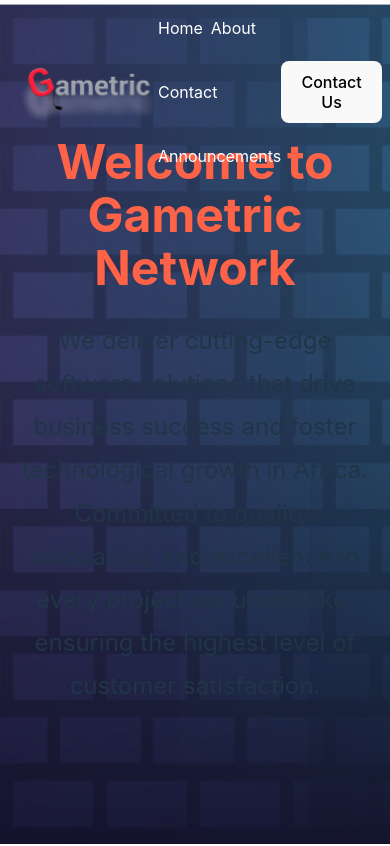
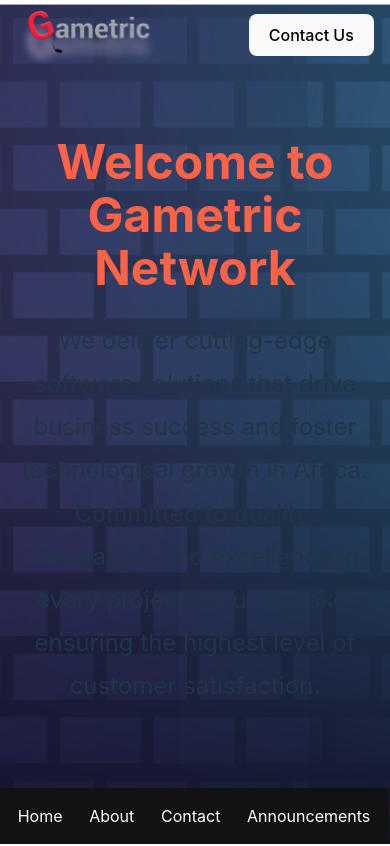
Before and after one commit to Nelyon108/GametricFrontend, a React (Vite) app: page / in a window 390 px wide. Shown: the top 846 px of the page. Built offline with nearby package versions, Linux system fonts and the light colour scheme; no server answers.

Commit message:
Migrated the single file data
Did not fix colors. Dont mind

```diff
--- a/src/App.css
+++ b/src/App.css
@@ -42,7 +42,6 @@
   gap: 1rem;
   display: flex;
   flex-direction: row;
-  flex-wrap: wrap;
 }
 
 .navigation p{
@@ -374,6 +373,7 @@
   padding: 10px 20px;
   border-radius: 5px;
   transition: background-color 0.3s ease, color 0.3s ease;
+  cursor: pointer;
 }
 
 .read-more-link:hover {
@@ -438,3 +438,16 @@
     max-width: 100%;
   }
 }
+
+@media (max-width: 550px) {
+  .navigation{
+    position: fixed;
+    bottom: 0;
+    justify-content: space-evenly;
+    /* width: 95%; */
+    width: 100%;
+    background: #121212;
+    margin-left: -17px;
+  }
+
+}
--- a/src/App.jsx
+++ b/src/App.jsx
@@ -1,15 +1,22 @@
 import './App.css'
 // import { BrowserRouter as Router, Route, Routes } from 'react-router-dom';
-import React, { useState } from 'react';
+import React, { useState, useEffect } from 'react';
 import Home from './pages/home';
 import Contact from './pages/contact';
 import AnnouncementForm from './pages/announcementForm';
 import About from './pages/about';
 import Announcements from './pages/Announcements';
 import logo from './assets/GametricG.png';
+import { getUserRole } from './auth';
 
 const App =() => {
   const [page, setPage] = useState('Home');
+  const [role, setRole] = useState('');
+
+  useEffect(() => {
+    const role = getUserRole();
+    setRole(role);
+  }, []);
 
   const ScrolltoBottom = () => {
     scrollBy(0, 1000000);
@@ -33,7 +40,7 @@
   };
 
   return (
-    <div>
+    <div className='App'>
       <nav className='header'>
         <a href="/"><img src={logo} alt="Gametric Logo" className='logo' /></a>
         <div className='navigation'>
@@ -41,7 +48,9 @@
         <p onClick={() => setPage('About')}>About</p>
         <p onClick={() => setPage('Contact')}>Contact</p>
         <p onClick={() => setPage('Announcements')}>Announcements</p>
-        {/* <button onClick={() => setPage('AnnouncementForm')}>New Announcement</button> */}
+        {/* {role === 'admin' && (
+          <p onClick={() => setPage('AnnouncementForm')}>New Announcement</p>
+        )} */}
         </div>
 
         <button onClick={ScrolltoBottom}>Contact Us</button>
--- /dev/null
+++ b/src/auth.jsx
@@ -0,0 +1,5 @@
+export const getUserRole = () => {
+    // This function should return the role of the authenticated user.
+    // For now, we're returning 'admin' for simplicity.
+    return 'admin'; // Change to 'user' for non-admins
+  };
--- /dev/null
+++ b/src/components/AnnouncementsData.jsx
@@ -0,0 +1,22 @@
+export const AnnouncementsData = [
+    {
+      id: 'Ann_1',
+      title: "Welcome to Gametric Network - Your Trusted Partner in Software Solutions",
+      content: "We are excited to announce the official launch of Gametric Network, a leading software development company based in Ghana. Our mission is to provide innovative and high-quality software solutions, including Game Development, Web Development, App Development, Blockchain Development, and comprehensive Software Solutions. At Gametric Network, we are passionate about helping businesses and individuals bring their ideas to life with cutting-edge technology and expert craftsmanship. Explore our services, meet our talented team, and discover how we can elevate your projects to the next level. Stay tuned for updates and exciting projects as we embark on this journey together!",
+    },
+    {
+      id: 'Ann_2',
+      title: "Discover Our Top-Tier Services at Gametric Network",
+      content: "At Gametric Network, we offer a wide range of services to cater to all your software development needs. Whether you're looking to build an engaging mobile app, a robust website, or a captivating video game, our team of experts is here to make it happen. We specialize in:\n\nGame Development: From concept to launch, we create immersive and engaging games.\nWeb Development: Crafting responsive, SEO-friendly websites that deliver results.\nApp Development: Building user-centric mobile applications for iOS and Android.\nBlockchain Development: Leveraging blockchain technology to create secure and scalable solutions.\nSoftware Solutions: Tailored software solutions designed to meet your business objectives.\n\nExplore our Services page to learn more about how we can assist you in achieving your goals. Let Gametric Network be your trusted partner in innovation!"
+    },
+    {
+      id: 'Ann_3',
+      title: "Welcome to AssignMe - Your Go-To Freelancing Platform!",
+      content: "We are thrilled to announce the launch of AssignMe, a revolutionary freelancing platform designed to connect talented freelancers with businesses in need of quality services. At AssignMe, we make it easy for freelancers to find projects that match their skills and for businesses to discover the perfect talent for their needs. Our platform offers:\n\n1. **Comprehensive KYC and Enhanced Due Diligence**: Ensuring a safe and secure environment for all users.\n2. **Diverse Range of Services**: From writing and design to software development, we have experts in every field.\n3. **Flexible Subscription Plans**: Choose from a range of plans that fit your budget and project requirements.\n4. **Secure Transactions**: We prioritize your security with safe and reliable payment methods.\n\nWhether you're a freelancer looking to grow your career or a business seeking top-notch talent, AssignMe is your one-stop solution. Join us today and take the first step towards success. Explore our platform, create your profile, and start connecting with opportunities.\n\nVisit [AssignMe](https://www.assignme.site) to get started. Welcome to a world of endless possibilities!"
+    },
+    {
+      id: 'Ann_4',
+      title: "Launch Special: Get 20% Off Your First Project with Gametric Network!",
+      content: "To celebrate the launch of our website, Gametric Network is offering an exclusive 20% discount on your first project with us! Whether you're a startup looking to establish your online presence or an established business seeking to innovate with the latest software technologies, now is the perfect time to collaborate with us. Our team of seasoned professionals is ready to bring your vision to life with exceptional quality and service. Don't miss out on this limited-time offer! Contact us today to discuss your project and take advantage of this special promotion. Together, let's create something extraordinary."
+    }
+  ];
--- a/src/pages/home.jsx
+++ b/src/pages/home.jsx
@@ -1,11 +1,14 @@
 import React, { useState, useEffect } from 'react';
 import axios from 'axios';
-import announcementForm from './announcementForm';
-import contact from './contact';
+import AnnouncementForm from './announcementForm';
+import Contact from './contact';
 import Services from '../components/Services';
+import { AnnouncementsData } from '../components/AnnouncementsData';
+import Announcements from './Announcements';
 
-const home = () => {
+const Home = () => {
   const [announcements, setAnnouncements] = useState([]);
+  const [page, setPage] = useState("Home"); // Default page is Home
   const [formData, setFormData] = useState({
     name: '',
     email: '',
@@ -19,32 +22,15 @@
     });
   };
 
-  useEffect(() => {
-    axios.get('https://gametric.pythonanywhere.com/announcements')
-      .then(response => {
-        setAnnouncements(response.data);
-      })
-      .catch(error => {
-        console.error('There was an error fetching the announcements!', error);
-      });
-  }, []);
-
-  const handleSubmit = (e) => {
-    e.preventDefault();
-    axios.post('https://gametric.pythonanywhere.com/send_message', formData)
-      .then(response => {
-        alert(response.data.message);
-      })
-      .catch(error => {
-        console.error('There was an error sending the message!', error);
-      });
-  };
-
-  const lastTwoAnnouncements = announcements.slice(-2);
-
+  const renderPage = () => {
+    switch (page) {
+      case 'Announcements':
+        return <Announcements />;
+      case 'Contact':
+        return <Contact />;
+      default:
         return (
           <div>
-        {/* <div className='homeOverlay'></div> */}
             <span className='overlayImg'></span>
         <section className="homeHead">
       <div className="content-container">
@@ -56,26 +42,21 @@
               </div>
             </section>
 
-        <div >
-          <Services></Services>
+            <div>
+              <Services />
             </div>
 
             <div className='homeDetail mission-vision-section'>
               <span className="statement">
                 <h1>Mission</h1>
                 <div>
-            To deliver cutting-edge software solutions that drive business success and foster
-            technological growth in Africa. We are committed to quality, innovation, and
-            excellence in every project we undertake, ensuring the highest level of customer
-            satisfaction
+                  To deliver cutting-edge software solutions that drive business success and foster technological growth in Africa. We are committed to quality, innovation, and excellence in every project we undertake, ensuring the highest level of customer satisfaction
                 </div>
               </span>
               <span className="statement">
                 <h1>Vision</h1>
                 <div>
-                            To be the leading software development company in Africa, recognized for our
-            innovative solutions, exceptional customer service, and commitment to
-            technological advancement
+                  To be the leading software development company in Africa, recognized for our innovative solutions, exceptional customer service, and commitment to technological advancement
                 </div>
               </span>
             </div>
@@ -84,16 +65,15 @@
               <section className="announcements-section cut-off">
                 <h1>Announcements</h1>
                 <ul className="announcements-list">
-        {lastTwoAnnouncements.map(announcement => (
+                  {AnnouncementsData.slice(-1).map(announcement => (
                     <li key={announcement.id} className="announcement-item">
                       <h2>{announcement.title}</h2>
                       <p>{announcement.content}</p>
                     </li>
                   ))}
                 </ul>
-
               </section>
-    <a href="/announcements" className="read-more-link">Read more...</a>
+              <p onClick={() => setPage('Announcements')} className="read-more-link">Read more...</p>
             </div>
 
             <div className='homeDetail'>
@@ -114,9 +94,37 @@
                 <button type="submit">Send Message</button>
               </form>
             </div>
+          </div>
+        );
+    }
+  };
 
+  // useEffect(() => {
+  //   axios.get('https://gametric.pythonanywhere.com/announcements')
+  //     .then(response => {
+  //       setAnnouncements(response.data);
+  //     })
+  //     .catch(error => {
+  //       console.error('There was an error fetching the announcements!', error);
+  //     });
+  // }, []);
+
+  const handleSubmit = (e) => {
+    e.preventDefault();
+    axios.post('https://gametric.pythonanywhere.com/send_message', formData)
+      .then(response => {
+        alert(response.data.message);
+      })
+      .catch(error => {
+        console.error('There was an error sending the message!', error);
+      });
+  };
+
+  return (
+    <div>
+      {renderPage()}
     </div>
   );
 }
 
-export default home;
+export default Home;
```
Also changed, not shown: src/pages/Announcements.jsx (+12 -11 lines). Lines whose indentation alone changed are shown as unchanged.
